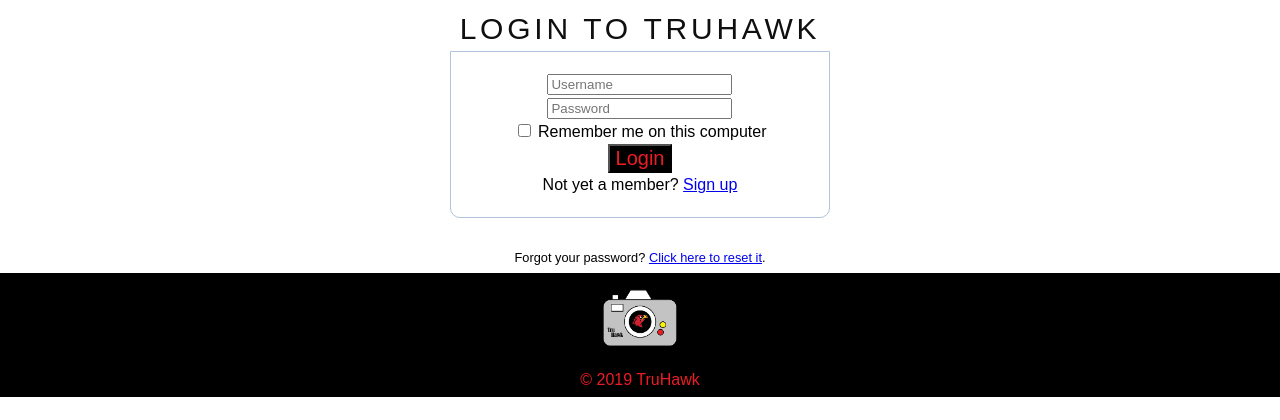
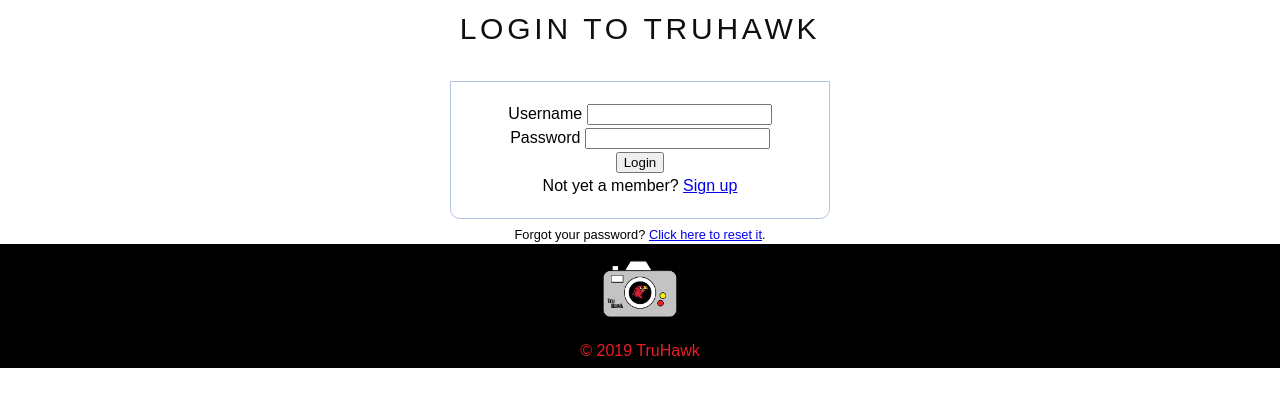
Before and after one commit to HRizwan1/2019-team-06f, a PHP site: page /login.php in a window 1280 px wide. Shown: the part 90-510 px from the top of the page. Run offline with PHP 8.4, Linux system fonts and the light colour scheme; data that the repository does not hold is empty.

Commit message:
added logout.php

```diff
--- a/login.php
+++ b/login.php
@@ -23,7 +23,7 @@
         <!--  navigation  -->
         <nav>
             <ul>
-                <li><a href="index.php">Home</a></li>
+                <li><a href="index.html">Home</a></li>
                 <li><a href="login.php">Login</a></li>
                 <li><a href="register.php">Register</a></li>
                 <li><a href="about.php">About</a></li>
@@ -38,17 +38,22 @@
 
   <div class="section-header">
 <h2>Login to TruHawk</h2>
+	</div>
 	<form method="post" action="login.php">
-    <?php include('errors.php'); ?>
-    <p><input type="text" name="username" value="" placeholder="Username"></p>
-    <p><input type="password" name="password" value="" placeholder="Password"></p>
-    <p class="remember_me">
-      <label>
-        <input type="checkbox" name="remember_me" id="remember_me">
-        Remember me on this computer
-      </label>
-    </p>
-    <p class="submit"><input type="submit" name="login_user" value="Login"></p>
+
+		<?php echo display_error(); ?>
+
+		<div class="input-group">
+			<label>Username</label>
+			<input type="text" name="username" >
+		</div>
+		<div class="input-group">
+			<label>Password</label>
+			<input type="password" name="password">
+		</div>
+		<div class="input-group">
+			<button type="submit" class="btn" name="login_btn">Login</button>
+		</div>
 		<p>
 			Not yet a member? <a href="register.php">Sign up</a>
 		</p>
```
Lines whose indentation alone changed are shown as unchanged.
